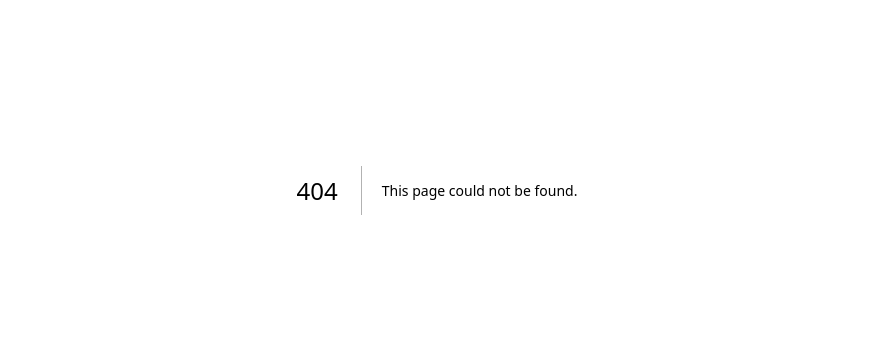
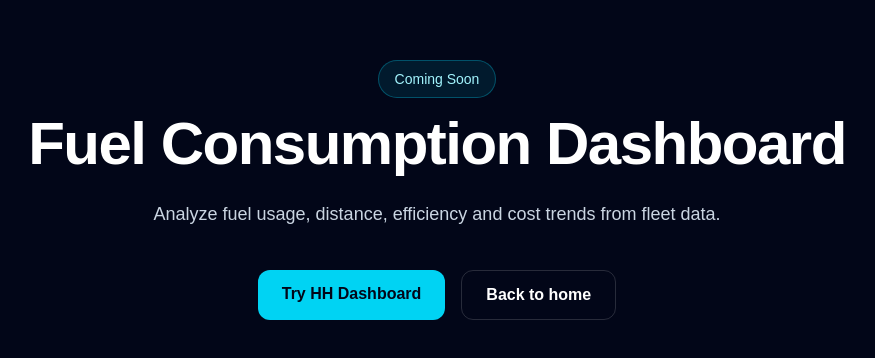
Before and after one commit to kike-Pinto/dashboard-tools-platform, a Next.js app: page /dashboard/fuel-consumption-dashboard in a window 1280 px wide. Before the commit this address had no page. Shown: the part 210-568 px from the top of the page, without its empty margins (203-1078 px from the left). Built offline with nearby package versions, Linux system fonts and the light colour scheme.

Commit message:
feat: add coming soon dashboard pages

```diff
--- /dev/null
+++ b/src/app/dashboard/[slug]/page.tsx
@@ -0,0 +1,61 @@
+import { dashboardCatalog } from '@/dashboards/catelog'
+import Link from 'next/link'
+import { notFound } from 'next/navigation'
+
+type DashboardComingSoonPageProps = {
+  params: Promise<{
+    slug: string
+  }>
+}
+
+export default async function DashboardComingSoonPage({
+  params,
+}: DashboardComingSoonPageProps) {
+  const { slug } = await params
+
+  const dashboard = dashboardCatalog.find((item) => item.slug === slug)
+
+  if (!dashboard) {
+    notFound()
+  }
+
+  const isAvailable = dashboard.status === 'Available'
+
+  if (isAvailable) {
+    return notFound()
+  }
+
+  return (
+    <main className='min-h-screen bg-slate-950 text-white'>
+      <section className='mx-auto flex min-h-screen max-w-4xl flex-col items-center justify-center px-6 text-center'>
+        <p className='mb-4 rounded-full border border-cyan-400/30 bg-cyan-400/10 px-4 py-2 text-sm text-cyan-200'>
+          Coming Soon
+        </p>
+
+        <h1 className='text-4xl font-bold tracking-tight md:text-6xl'>
+          {dashboard.name}
+        </h1>
+
+        <p className='mt-6 max-w-2xl text-lg leading-8 text-slate-300'>
+          {dashboard.description}
+        </p>
+
+        <div className='mt-10 flex flex-col gap-4 sm:flex-row'>
+          <Link
+            href='/dashboard/hh-dashboard'
+            className='rounded-xl bg-cyan-400 px-6 py-3 font-semibold text-slate-950 transition hover:bg-cyan-300'
+          >
+            Try HH Dashboard
+          </Link>
+
+          <Link
+            href='/'
+            className='rounded-xl border border-white/15 px-6 py-3 font-semibold text-white transition hover:bg-white/10'
+          >
+            Back to home
+          </Link>
+        </div>
+      </section>
+    </main>
+  )
+}
--- a/src/app/page.tsx
+++ b/src/app/page.tsx
@@ -70,9 +70,7 @@ export default function HomePage() {
               return (
                 <Link
                   key={dashboard.slug}
-                  href={
-                    isAvailable ? `/dashboard/${dashboard.slug}` : '#dashboards'
-                  }
+                  href={`/dashboard/${dashboard.slug}`}
                   className='group rounded-3xl border border-white/10 bg-white/4 p-6 shadow-xl shadow-slate-950/20 transition hover:-translate-y-1 hover:border-cyan-400/30 hover:bg-white/6'
                 >
                   <div className='flex items-start justify-between gap-4'>
```
